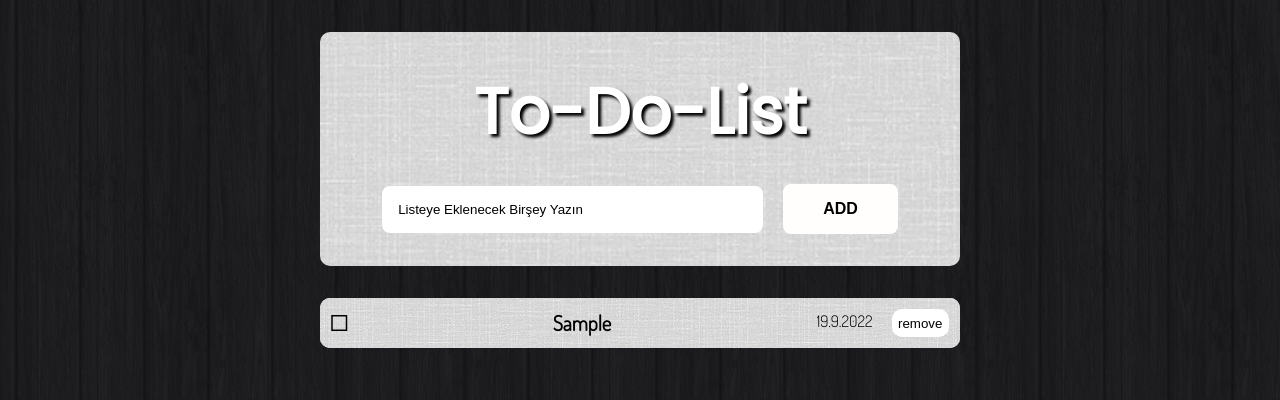
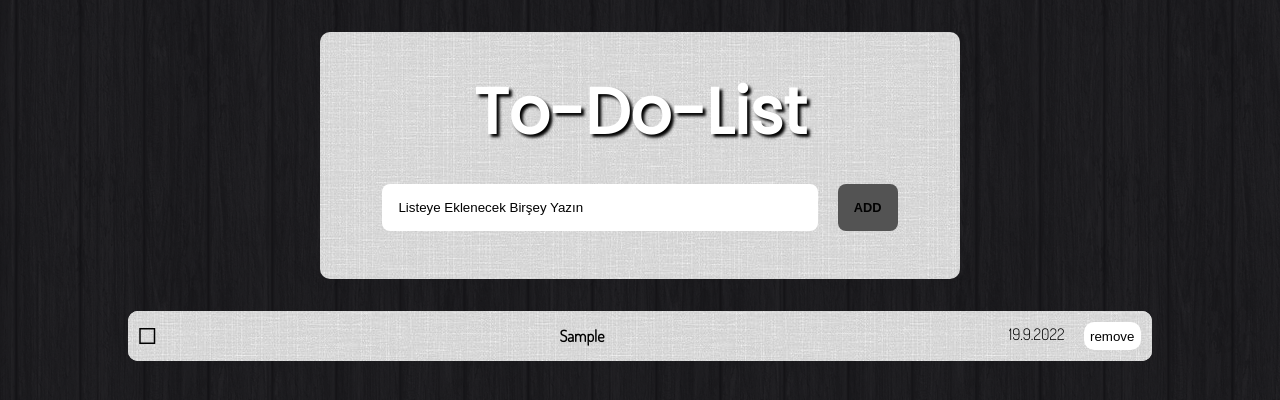
Before and after one commit to Cansuoztas/To-Do-List, a plain HTML site: page index.html in a window 1280 px wide. Both pictures are taken after typing "Sample" into the empty fields and a click on the button "ADD". Drawn offline with Linux system fonts and the light colour scheme; some icons are missing; a web font is replaced by a local one.

Commit message:
Update style.css

```diff
--- a/style.css
+++ b/style.css
@@ -15,12 +15,12 @@ body {
   background-image: url(./img/h1.jpg);
 
   margin: 2rem auto;
-  width: 40rem;
+  width: 50%;
   text-align: center;
   font-family: "Poppins", sans-serif;
   padding: 2rem 3rem;
-  background-position: center;
-  background-size: cover;
+  /* background-position: center;
+  background-size: cover; */
   border-radius: 10px;
 }
 
@@ -28,7 +28,7 @@ body {
   background-color: white;
   background-repeat: no-repeat;
   border-radius: 10px;
-  width: 40rem;
+  width: 80%;
 
   text-align: center;
   margin: 0 auto;
@@ -36,12 +36,13 @@ body {
 h1 {
   color: rgb(255, 255, 255);
   text-shadow: 3px 3px 3px rgb(0, 0, 0);
-  font-size: 4rem;
+  font-size: 5vw;
 }
 .input {
-  width: 70%;
+  width: 80%;
   padding: 1rem;
   border: none;
+  margin-bottom: 1rem;
   background-color: rgb(255, 255, 255);
   border-radius: 0.5rem;
 }
@@ -55,13 +56,13 @@ input::placeholder {
   margin-left: 1rem;
   border: none;
   border-radius: 0.5rem;
-  padding: 1rem 2.5rem;
+  padding: 1rem;
   background-color: rgb(255, 254, 253);
   color: rgb(2, 2, 2);
-  color: rgb(0, 0, 0);
+  font-weight: bold;
   cursor: pointer;
-  font-size: medium;
-  font-weight: 700;
+  font-size: 80%;
+  background-color: rgb(83, 83, 83);
 }
 .todo {
   border-radius: 10px;
@@ -79,9 +80,9 @@ input::placeholder {
   align-items: center;
 }
 .altdiv p {
-  max-width: 15rem;
+  max-width: 10rem;
   word-wrap: break-word;
-  font-size: 1.3rem;
+  font-size: 1rem;
   font-weight: 600;
 }
 
```
